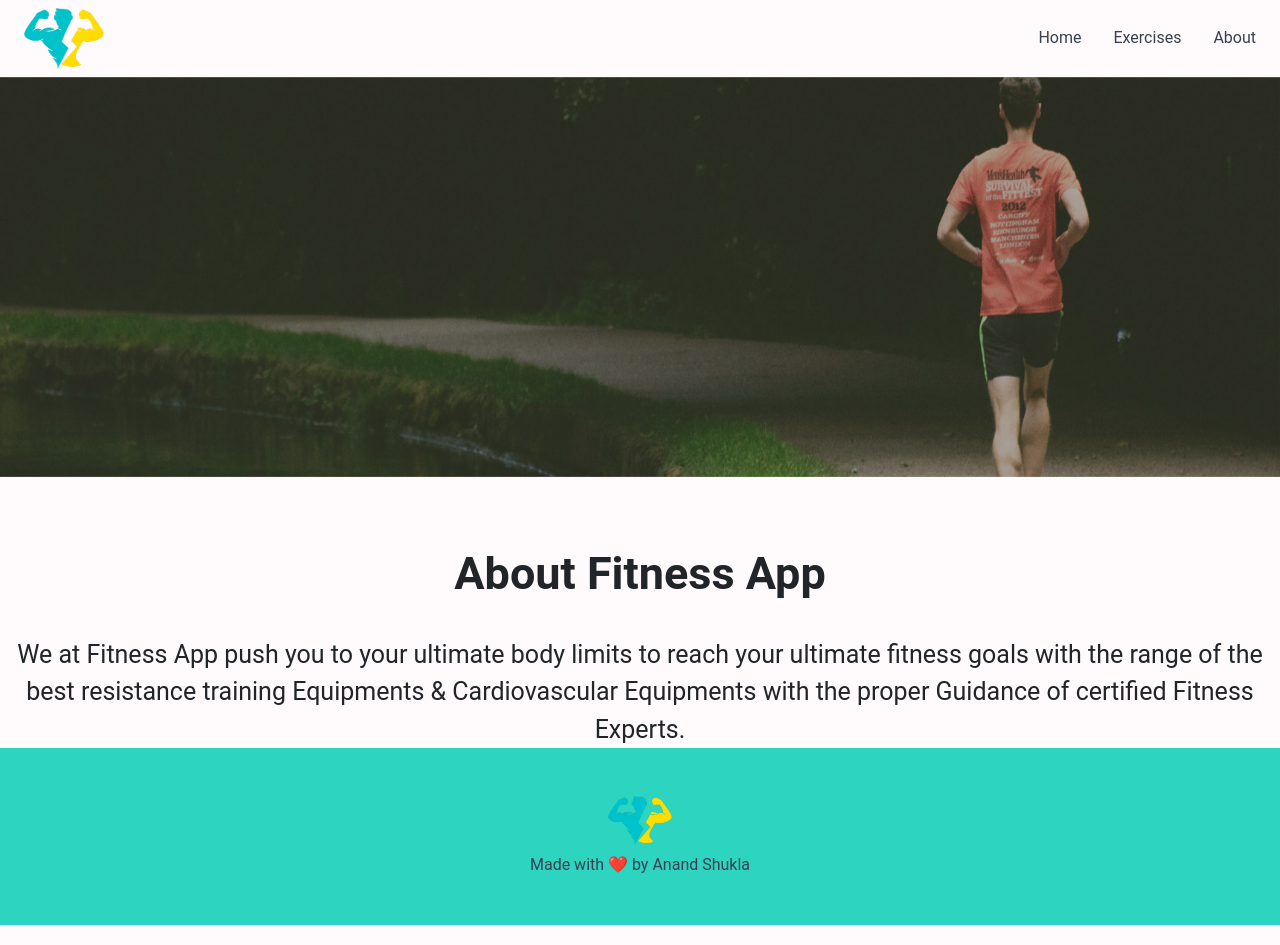
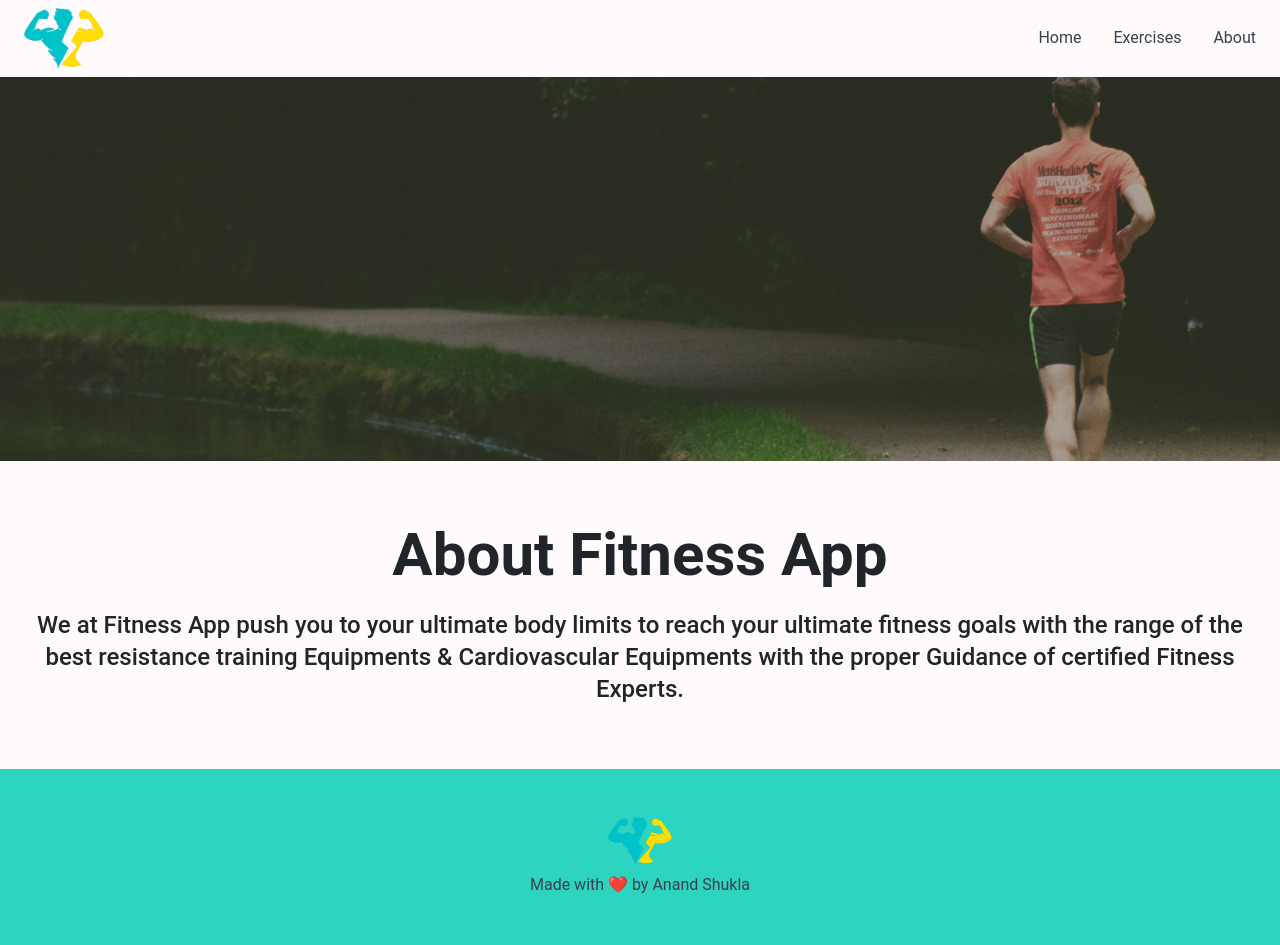
Before and after one commit to anandshuklaweb/Fitness-Gym-App, a React (Create React App) app: page /about in a window 1280 px wide. Built offline with nearby package versions, Linux system fonts and the light colour scheme; no server answers.

Commit message:
Updated About page

```diff
--- a/src/components/DetailBanner.js
+++ b/src/components/DetailBanner.js
@@ -4,15 +4,9 @@ import Banner from "../assets/images/slider/Banner.jpg";
 const DetailBanner = () => {
   return (
     <>
-      <div
-        id="carouselExampleIndicators"
-        className="carousel slide detail-banner"
-        data-ride="carousel"
-      >
-        <div className="carousel-inner">
-          <div className="carousel-item active">
-            <img src={Banner} className="d-block w-100" alt="..." />
-          </div>
+      <div className="h-96">
+        <div className="">
+          <img src={Banner} className=" w-100 h-96 object-cover" alt="..." />
         </div>
       </div>
     </>
--- a/src/pages/About.js
+++ b/src/pages/About.js
@@ -6,17 +6,15 @@ const About = () => {
     <>
       <DetailBanner />
 
-      <section id="about-fitness">
-        <div className="container">
-          <h2 className="title">About Fitness App</h2>
-          <p className="description">
+      <div className="px-8 py-16 text-center">
+        <h2 className="text-4xl font-semibold pb-4 md:pb-8 md:text-6xl ">About Fitness App</h2>
+        <p className="text-xl md:text-2xl font-medium">
           We at Fitness App push you to your ultimate body limits to reach
           your ultimate fitness goals with the range of the best resistance
           training Equipments & Cardiovascular Equipments with the proper
           Guidance of certified Fitness Experts.
         </p>
       </div>
-      </section>
     </>
   );
 };
```
Lines whose indentation alone changed are shown as unchanged.
